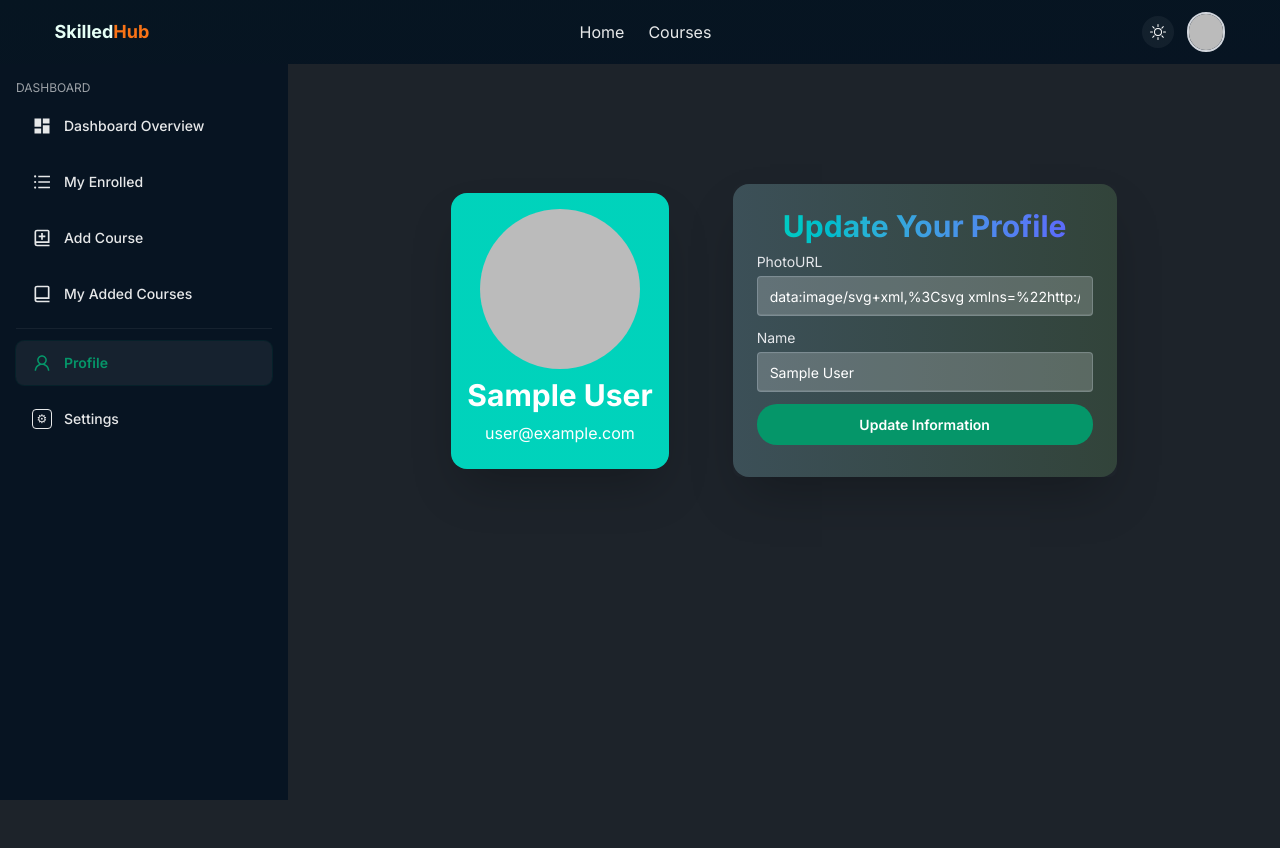
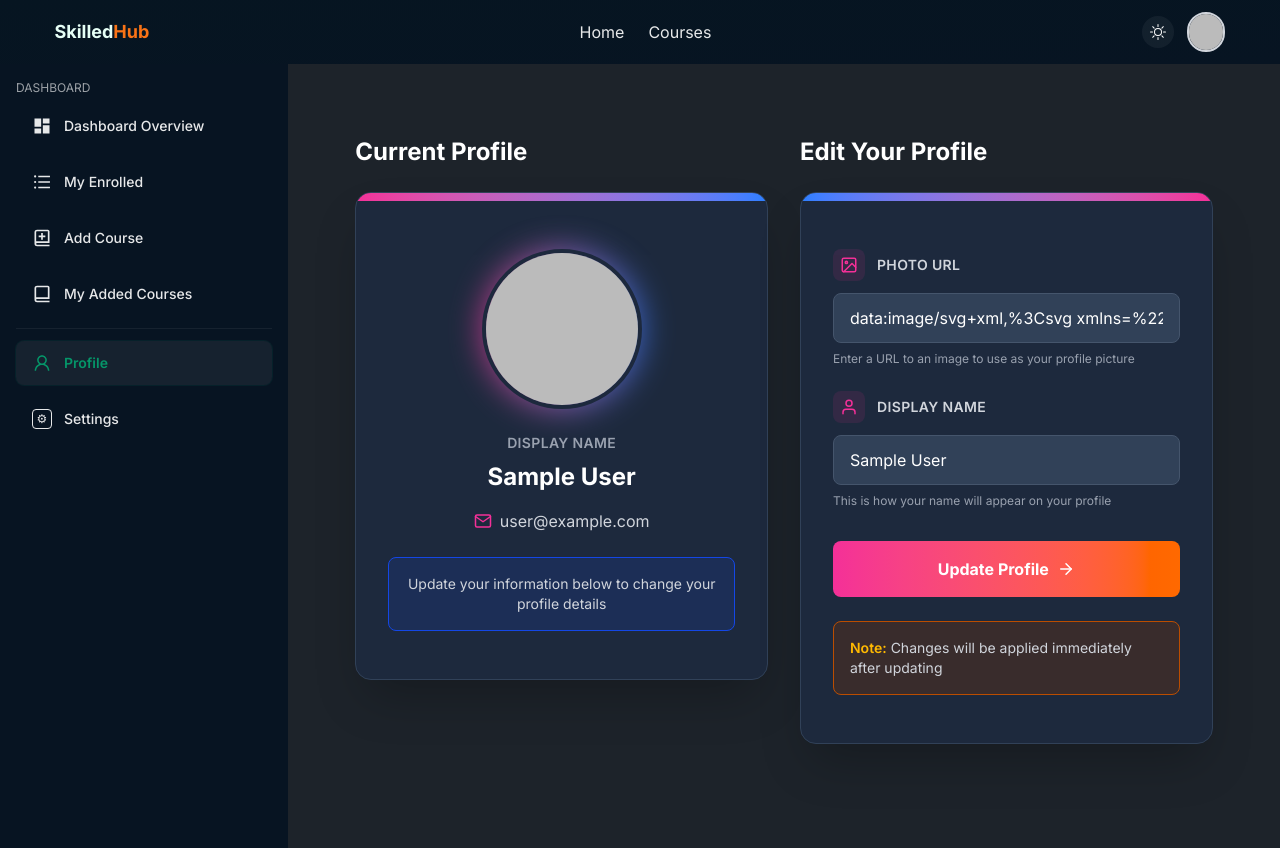
Before and after one commit to injamul007/b12-a10-online-learning-platform-client, a React (Vite) app: page /dashboard/my-profile/update-profile in a window 1280 px wide. Before the commit the page ends 800 px from the top, so only its background shows below. Built offline with nearby package versions, Linux system fonts and the light colour scheme; no server answers; sample sign-in values are in the browser's storage.

Commit message:
update and edit the update profile page with new styles and layouts

```diff
--- a/src/pages/UpdateProfile/UpdateProfile.jsx
+++ b/src/pages/UpdateProfile/UpdateProfile.jsx
@@ -4,6 +4,8 @@ import profileIcon from "../../assets/profile_icon_demo.png";
 import { toast } from "react-toastify";
 import useAuth from "../../hook/useAuth";
 import Swal from "sweetalert2";
+import { motion } from "framer-motion";
+import { FiMail, FiUser, FiImage, FiArrowRight } from "react-icons/fi";
 
 const UpdateProfile = () => {
   const { user, setUser, updateProfileFunc } = useAuth();
@@ -41,71 +43,174 @@ const UpdateProfile = () => {
   };
 
   return (
-    <MyContainer>
+    <>
+      <title>SkilledHub || Update Profile</title>
+      <MyContainer className="relative mt-8 pb-16">
+        <div className="max-w-5xl mx-auto">
+          <motion.div
+            initial={{ opacity: 0, y: 40 }}
+            animate={{ opacity: 1, y: 0 }}
+            transition={{ duration: 0.6 }}
+            className="grid md:grid-cols-2 gap-8"
+          >
+            {/* Left Side - Current Profile Preview */}
             <div>
-        <title>SkilledHub || Update Profile</title>
-        <div
-          className="flex justify-center items-center flex-col lg:flex-row lg:gap-16 gap-2 lg:py-0 py-4 mb-6 mt-20"
+              <h2 className="text-2xl font-bold text-gray-900 dark:text-white mb-6">
+                Current Profile
+              </h2>
+              <motion.div
+                initial={{ scale: 0.9, opacity: 0 }}
+                animate={{ scale: 1, opacity: 1 }}
+                transition={{ delay: 0.2, duration: 0.6 }}
+                className="bg-white dark:bg-slate-800 rounded-2xl shadow-2xl overflow-hidden border border-slate-200 dark:border-slate-700"
               >
-          <div className="text-center shadow-2xl p-4 bg-linear-to-r from-accent to-accent rounded-2xl lg:w-fit md:w-1/2 w-full">
+                {/* Top Accent Bar */}
+                <div className="h-2 bg-linear-to-r from-secondary to-blue-500"></div>
+
+                <div className="px-8 py-12 text-center">
+                  {/* Profile Photo */}
+                  <motion.div
+                    initial={{ scale: 0 }}
+                    animate={{ scale: 1 }}
+                    transition={{ delay: 0.3, duration: 0.6 }}
+                    className="flex justify-center mb-6"
+                  >
+                    <div className="relative group">
+                      <div className="absolute inset-0 bg-linear-to-r from-secondary to-blue-500 rounded-full blur-lg opacity-75 group-hover:opacity-100 transition-opacity duration-300"></div>
                       <img
-              className="lg:w-40 lg:h-40 w-30 h-30 rounded-full mx-auto mb-2"
+                        className="relative w-40 h-40 rounded-full object-cover border-4 border-white dark:border-slate-800"
                         src={`${user ? user?.photoURL : profileIcon}`}
-              alt="profileImage"
+                        alt="Current Profile"
                       />
-            <h1 className="lg:text-3xl text-2xl text-white font-bold">
-              {user ? user?.displayName : "Hello Sir"}
-            </h1>
-            <p className="py-2 text-white">{user && user?.email}</p>
                     </div>
-          <div className="card w-full max-w-sm shrink-0 shadow-2xl">
-            <div className="card-body rounded-2xl bg-linear-to-r from-[#597a8383] to-[#47644a80]">
-              {/* form */}
-              <form onSubmit={handleUpdateProfile} className="space-y-3">
-                <h2 className="text-3xl mb-2 text-center bg-linear-to-r from-accent to-primary bg-clip-text cursor-pointer text-transparent font-bold">
-                  Update Your Profile
+                  </motion.div>
+
+                  {/* Name */}
+                  <div className="mb-4">
+                    <p className="text-sm font-semibold text-gray-600 dark:text-gray-400 uppercase tracking-wide mb-2">
+                      Display Name
+                    </p>
+                    <h3 className="text-2xl font-bold text-gray-900 dark:text-white">
+                      {user ? user?.displayName : "Your Name"}
+                    </h3>
+                  </div>
+
+                  {/* Email */}
+                  <div className="flex items-center justify-center gap-2 text-gray-700 dark:text-gray-300">
+                    <FiMail size={18} className="text-secondary" />
+                    <span>{user && user?.email}</span>
+                  </div>
+
+                  {/* Info Box */}
+                  <div className="mt-6 p-4 bg-blue-50 dark:bg-blue-900/30 border border-blue-200 dark:border-blue-700 rounded-lg">
+                    <p className="text-sm text-gray-700 dark:text-gray-300">
+                      Update your information below to change your profile
+                      details
+                    </p>
+                  </div>
+                </div>
+              </motion.div>
+            </div>
+
+            {/* Right Side - Update Form */}
+            <div>
+              <h2 className="text-2xl font-bold text-gray-900 dark:text-white mb-6">
+                Edit Your Profile
               </h2>
+              <motion.div
+                initial={{ scale: 0.9, opacity: 0 }}
+                animate={{ scale: 1, opacity: 1 }}
+                transition={{ delay: 0.2, duration: 0.6 }}
+                className="bg-white dark:bg-slate-800 rounded-2xl shadow-2xl overflow-hidden border border-slate-200 dark:border-slate-700"
+              >
+                {/* Top Accent Bar */}
+                <div className="h-2 bg-linear-to-r from-blue-500 to-secondary"></div>
 
-                <div>
-                  <label className="block text-gray-200 text-sm mb-1">
-                    PhotoURL
+                <form
+                  onSubmit={handleUpdateProfile}
+                  className="px-8 py-12 space-y-6"
+                >
+                  {/* Photo URL Input */}
+                  <motion.div
+                    initial={{ opacity: 0, x: -20 }}
+                    animate={{ opacity: 1, x: 0 }}
+                    transition={{ delay: 0.3, duration: 0.6 }}
+                  >
+                    <label className="flex items-center gap-3 mb-3">
+                      <div className="w-8 h-8 rounded-lg bg-secondary/10 flex items-center justify-center">
+                        <FiImage className="text-secondary" size={18} />
+                      </div>
+                      <span className="text-sm font-semibold text-gray-700 dark:text-gray-300 uppercase tracking-wide">
+                        Photo URL
+                      </span>
                     </label>
                     <input
                       value={photoURL}
                       onChange={(e) => setPhotoURL(e.target.value)}
                       type="text"
                       name="photo"
-                    placeholder="Your PhotoURL"
-                    className="input input-bordered w-full bg-white/20 text-white placeholder-white/60 focus:outline-none focus:ring-2 focus:ring-emerald-400"
+                      placeholder="https://example.com/photo.jpg"
+                      className="w-full px-4 py-3 rounded-lg bg-gray-50 dark:bg-slate-700 border border-gray-300 dark:border-slate-600 text-gray-900 dark:text-white placeholder-gray-500 dark:placeholder-gray-400 focus:outline-none focus:ring-2 focus:ring-secondary transition-all duration-300"
                     />
+                    <p className="text-xs text-gray-500 dark:text-gray-400 mt-2">
+                      Enter a URL to an image to use as your profile picture
+                    </p>
+                  </motion.div>
+
+                  {/* Name Input */}
+                  <motion.div
+                    initial={{ opacity: 0, x: -20 }}
+                    animate={{ opacity: 1, x: 0 }}
+                    transition={{ delay: 0.4, duration: 0.6 }}
+                  >
+                    <label className="flex items-center gap-3 mb-3">
+                      <div className="w-8 h-8 rounded-lg bg-secondary/10 flex items-center justify-center">
+                        <FiUser className="text-secondary" size={18} />
                       </div>
-
-                <div>
-                  <label className="block text-gray-200 text-sm mb-1">
-                    Name
+                      <span className="text-sm font-semibold text-gray-700 dark:text-gray-300 uppercase tracking-wide">
+                        Display Name
+                      </span>
                     </label>
                     <input
                       value={name}
                       onChange={(e) => setName(e.target.value)}
                       type="text"
                       name="name"
-                    placeholder="Your Name"
-                    className="input input-bordered w-full bg-white/20 text-white placeholder-white/60 focus:outline-none focus:ring-2 focus:ring-emerald-400"
+                      placeholder="Your full name"
+                      className="w-full px-4 py-3 rounded-lg bg-gray-50 dark:bg-slate-700 border border-gray-300 dark:border-slate-600 text-gray-900 dark:text-white placeholder-gray-500 dark:placeholder-gray-400 focus:outline-none focus:ring-2 focus:ring-secondary transition-all duration-300"
                     />
+                    <p className="text-xs text-gray-500 dark:text-gray-400 mt-2">
+                      This is how your name will appear on your profile
+                    </p>
+                  </motion.div>
+
+                  {/* Submit Button */}
+                  <motion.button
+                    whileHover={{ scale: 1.02 }}
+                    whileTap={{ scale: 0.98 }}
+                    type="submit"
+                    className="w-full flex items-center justify-center gap-2 px-6 py-4 bg-linear-to-r from-secondary to-orange-500 hover:shadow-lg text-white font-bold rounded-lg transition-all duration-300 mt-8 cursor-pointer"
+                  >
+                    Update Profile
+                    <FiArrowRight size={18} />
+                  </motion.button>
+
+                  {/* Info Box */}
+                  <div className="p-4 bg-amber-50 dark:bg-amber-900/30 border border-amber-200 dark:border-amber-700 rounded-lg">
+                    <p className="text-sm text-gray-700 dark:text-gray-300">
+                      <span className="font-semibold text-amber-600 dark:text-amber-400">
+                        Note:
+                      </span>{" "}
+                      Changes will be applied immediately after updating
+                    </p>
                   </div>
-
-                <button
-                  type="submit"
-                  className="my-btn mb-2 w-full cursor-pointer"
-                >
-                  Update Information
-                </button>
                 </form>
+              </motion.div>
             </div>
-          </div>
-        </div>
+          </motion.div>
         </div>
       </MyContainer>
+    </>
   );
 };
 
```
Lines whose indentation alone changed are shown as unchanged.
